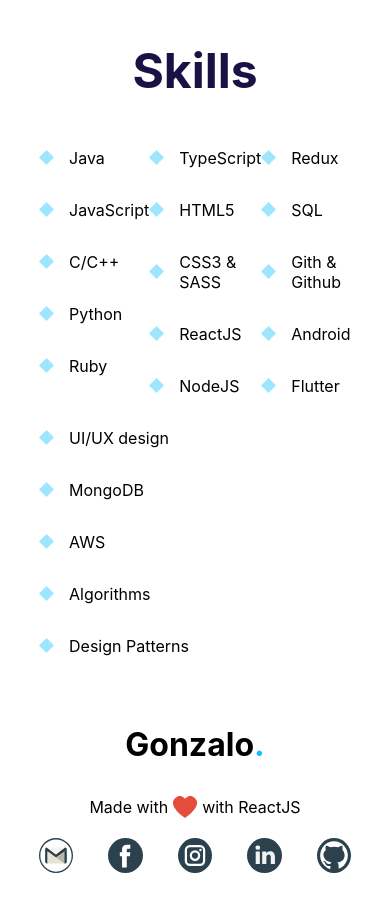
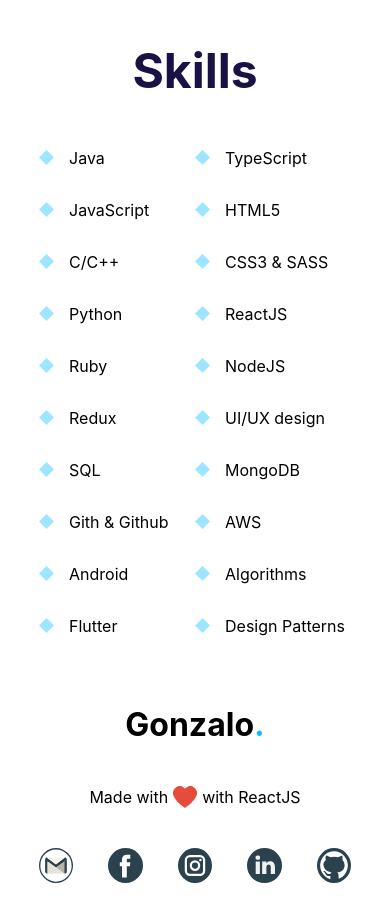
Before and after one commit to gonzen2310/portfolio-gonchi, a React (Create React App) app: page / in a window 390 px wide. Shown: the part 1880-2802 px from the top of the page. Built offline with nearby package versions, Linux system fonts and the light colour scheme.

Commit message:
Finish responsiveness for medium screens skills section

```diff
--- a/src/components/About/Skills/index.tsx
+++ b/src/components/About/Skills/index.tsx
@@ -13,7 +13,7 @@ const SkillsColumn: React.FC<SkillsColumnProps> = ({ skills }) => {
 		</div>
 	));
 
-	return <div>{skillsList}</div>;
+	return <div className={styles["skills-list-container"]}>{skillsList}</div>;
 };
 
 const Skills: React.FC = () => {
--- a/src/components/About/Skills/styles.module.css
+++ b/src/components/About/Skills/styles.module.css
@@ -33,7 +33,24 @@
 	margin-right: 0px;
 }
 
-@media only screen and (max-width: 600px) {
+@media only screen and (max-width: 700px) {
+	.skills-container {
+		flex-direction: row;
+		flex-wrap: wrap;
+		justify-content: space-between;
+	}
+
+	.skills-container div {
+		margin: 0;
+		width: 50%;
+	}
+
+	.skills-container .bullet {
+		width: 100%;
+	}
+}
+
+@media only screen and (max-width: 360px) {
 	.skills-container {
 		flex-direction: row;
 		flex-wrap: wrap;
--- a/src/components/About/styles.module.css
+++ b/src/components/About/styles.module.css
@@ -32,7 +32,7 @@
 	width: 30px;
 }
 
-@media only screen and (max-width: 600px) {
+@media only screen and (max-width: 800px) {
 	.container {
 		flex-direction: column;
 	}
--- a/src/components/Footer/styles.module.css
+++ b/src/components/Footer/styles.module.css
@@ -24,13 +24,13 @@
 	color: #0dbdff;
 }
 
-@media only screen and (max-width: 600px) {
+@media only screen and (max-width: 800px) {
 	.footer-wrapper {
 		flex-direction: column;
 	}
 
 	.footer-wrapper p,
 	.footer-wrapper img {
-		margin: 10px 0;
+		margin: 20px 0;
 	}
 }
```
